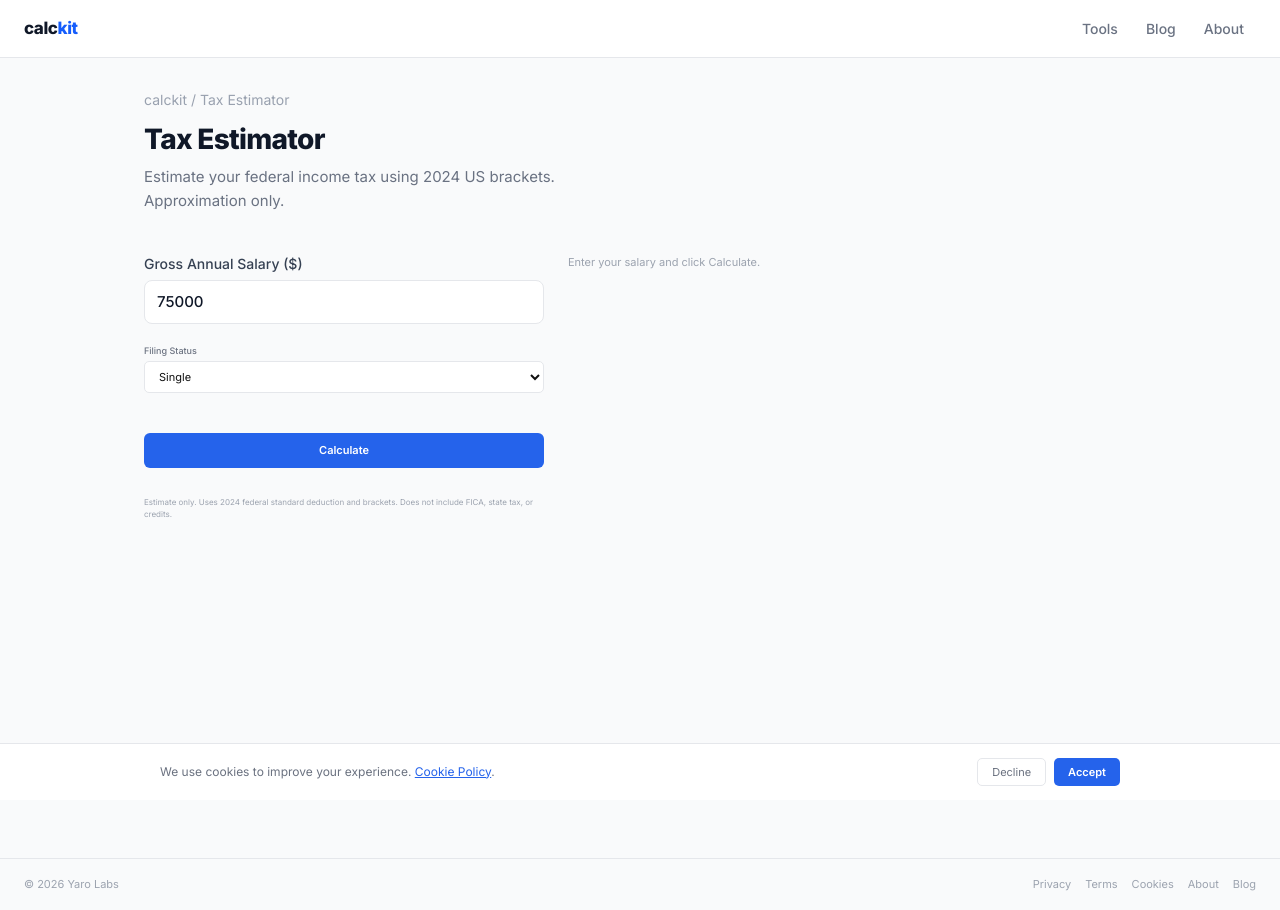
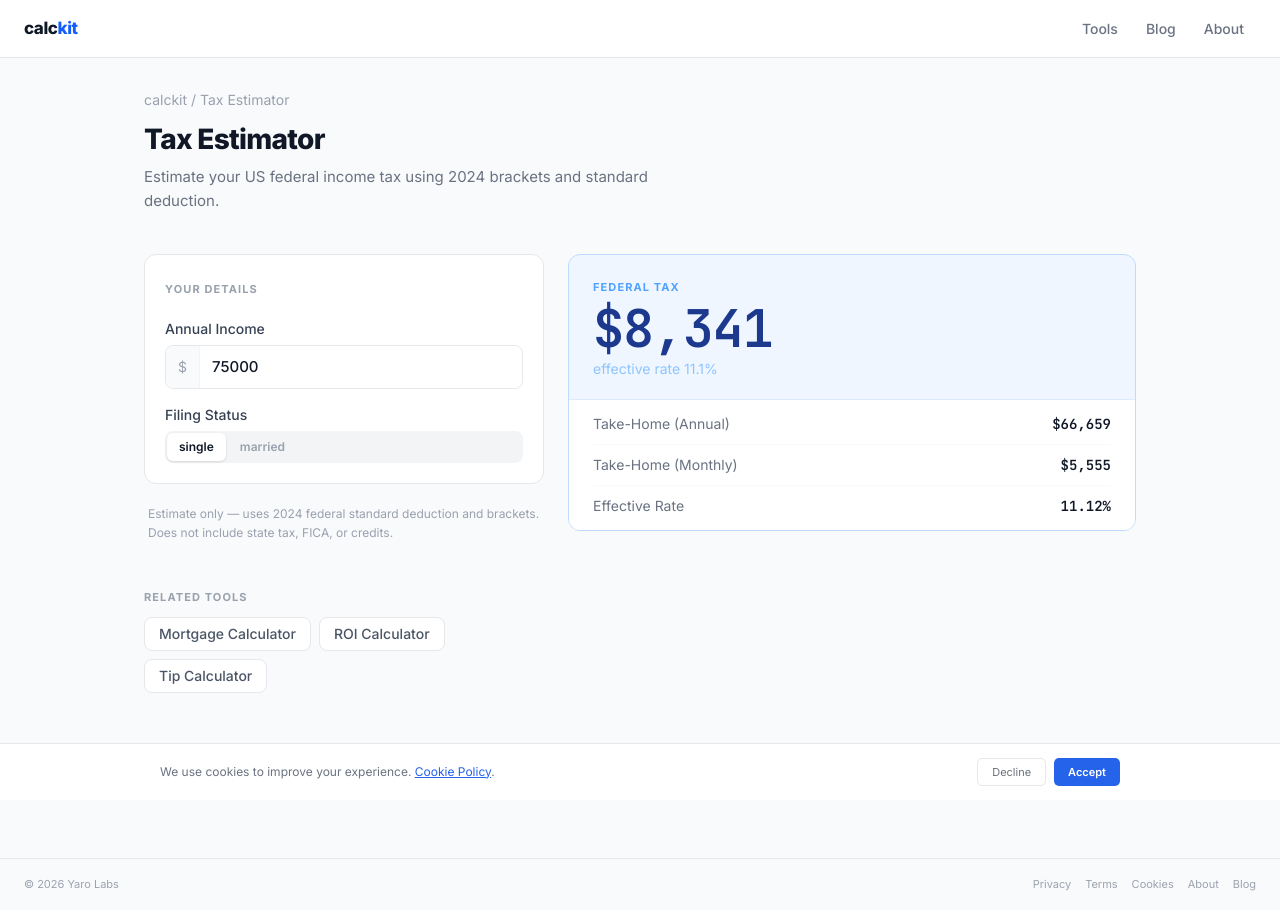
Before and after one commit to yarosheptab/calckit, a Next.js app: page /tax in a window 1280 px wide. Built offline with nearby package versions, Linux system fonts and the light colour scheme.

Commit message:
feat: rewrite Tax Estimator with auto-compute and filing status toggle

```diff
--- a/app/tax/TaxCalculator.tsx
+++ b/app/tax/TaxCalculator.tsx
@@ -1,17 +1,16 @@
 'use client'
-import { useState } from 'react'
+import { useState, useEffect, useRef } from 'react'
 import ToolHeader from '@/components/tool/ToolHeader'
 import TwoColLayout from '@/components/tool/TwoColLayout'
 import FieldInput from '@/components/tool/FieldInput'
-import CalcButton from '@/components/tool/CalcButton'
 import ResultPanel from '@/components/tool/ResultPanel'
+import { SegmentedToggle } from '@/components/tool/SegmentedToggle'
+import { RelatedTools } from '@/components/tool/RelatedTools'
 
 type FilingStatus = 'single' | 'married'
 
-// 2024 US Federal standard deductions
 const STANDARD_DEDUCTION: Record<FilingStatus, number> = { single: 14600, married: 29200 }
 
-// Brackets: [rate, upTo] — final bracket has upTo = Infinity
 const BRACKETS: Record<FilingStatus, [number, number][]> = {
   single: [
     [0.10, 11600], [0.12, 47150], [0.22, 100525],
@@ -40,13 +39,25 @@ function fmt(n: number) {
   return n.toLocaleString('en-US', { style: 'currency', currency: 'USD', maximumFractionDigits: 0 })
 }
 
+const RELATED = [
+  { name: 'Mortgage Calculator', href: '/mortgage' },
+  { name: 'ROI Calculator', href: '/roi' },
+  { name: 'Tip Calculator', href: '/tip' },
+]
+
 export default function TaxPage() {
   const [salary, setSalary] = useState('75000')
   const [status, setStatus] = useState<FilingStatus>('single')
-  const [result, setResult] = useState<{ federalTax: number; effectiveRate: number; takeHomeAnnual: number; takeHomeMonthly: number } | null>(null)
 
-  function calculate() {
-    const gross = parseFloat(salary)
+  const [result, setResult] = useState<{
+    federalTax: number; effectiveRate: number; takeHomeAnnual: number; takeHomeMonthly: number
+  } | null>(null)
+  const timerRef = useRef<ReturnType<typeof setTimeout> | null>(null)
+
+  useEffect(() => {
+    if (timerRef.current) clearTimeout(timerRef.current)
+    timerRef.current = setTimeout(() => {
+      const gross = parseFloat(salary) || 0
       if (!gross) return
       const deduction = STANDARD_DEDUCTION[status]
       const taxable = Math.max(0, gross - deduction)
@@ -54,37 +65,38 @@ export default function TaxPage() {
       const effectiveRate = (federalTax / gross) * 100
       const takeHomeAnnual = gross - federalTax
       setResult({ federalTax, effectiveRate, takeHomeAnnual, takeHomeMonthly: takeHomeAnnual / 12 })
-  }
+    }, 150)
+    return () => { if (timerRef.current) clearTimeout(timerRef.current) }
+  }, [salary, status])
 
-  const selectStyle: React.CSSProperties = {
-    width: '100%', border: '1px solid #e5e7eb', borderRadius: '5px',
-    padding: '7px 10px', fontSize: '11px', color: '#111', background: '#fff', marginBottom: '12px',
-  }
+  const inputPanel = (
+    <>
+      <div className="bg-white border border-gray-200 rounded-xl overflow-hidden">
+        <div className="px-5 pt-5 pb-0">
+          <span className="text-[11px] font-bold uppercase tracking-widest text-gray-400">Your details</span>
+        </div>
+        <div className="p-5 flex flex-col gap-4">
+          <FieldInput label="Annual Income" prefix="$" value={salary} onChange={setSalary} id="salary" />
+          <div className="flex flex-col gap-1.5">
+            <span className="text-sm font-medium text-gray-700">Filing Status</span>
+            <SegmentedToggle
+              options={['single', 'married']}
+              value={status}
+              onChange={v => setStatus(v as FilingStatus)}
+            />
+          </div>
+        </div>
+      </div>
+      <p className="text-xs text-gray-400 leading-relaxed px-1">
+        Estimate only — uses 2024 federal standard deduction and brackets. Does not include state tax, FICA, or credits.
+      </p>
+      <RelatedTools tools={RELATED} />
+    </>
+  )
 
-  return (
-    <div style={{ background: '#f9fafb', minHeight: '100vh' }}>
-      <ToolHeader title="Tax Estimator" description="Estimate your federal income tax using 2024 US brackets. Approximation only." />
-      <TwoColLayout
-        left={
-          <>
-            <FieldInput label="Gross Annual Salary ($)" id="salary" value={salary} onChange={setSalary} placeholder="75000" min="0" />
-            <div>
-              <label style={{ display: 'block', fontSize: '9px', fontWeight: 500, color: '#6b7280', marginBottom: '4px' }}>Filing Status</label>
-              <select value={status} onChange={e => setStatus(e.target.value as FilingStatus)} style={selectStyle}>
-                <option value="single">Single</option>
-                <option value="married">Married Filing Jointly</option>
-              </select>
-            </div>
-            <CalcButton onClick={calculate} />
-            <p style={{ fontSize: '8px', color: '#9ca3af', marginTop: '8px', lineHeight: 1.5 }}>
-              Estimate only. Uses 2024 federal standard deduction and brackets. Does not include FICA, state tax, or credits.
-            </p>
-          </>
-        }
-        right={
-          result ? (
+  const resultPanel = result ? (
     <ResultPanel
-              label="Estimated Federal Tax"
+      label="Federal Tax"
       value={fmt(result.federalTax)}
       subtitle={`effective rate ${result.effectiveRate.toFixed(1)}%`}
       rows={[
@@ -94,10 +106,15 @@ export default function TaxPage() {
       ]}
     />
   ) : (
-            <div style={{ color: '#9ca3af', fontSize: '11px' }}>Enter your salary and click Calculate.</div>
+    <div className="bg-blue-50 border border-blue-200 rounded-xl p-6 text-sm text-blue-300 font-medium">
+      Enter your income to see the result.
+    </div>
   )
-        }
-      />
+
+  return (
+    <div className="bg-gray-50 min-h-screen">
+      <ToolHeader title="Tax Estimator" description="Estimate your US federal income tax using 2024 brackets and standard deduction." />
+      <TwoColLayout left={inputPanel} right={resultPanel} />
     </div>
   )
 }
```
Lines whose indentation alone changed are shown as unchanged.
